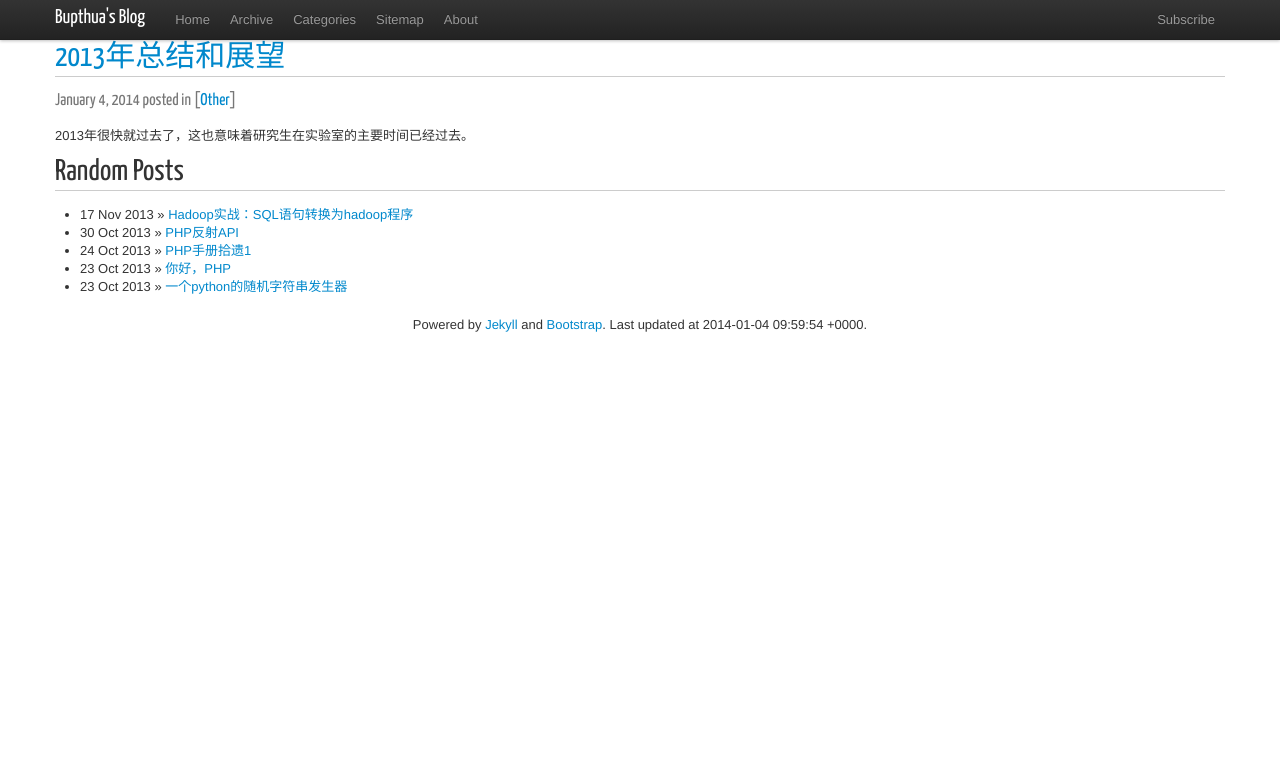
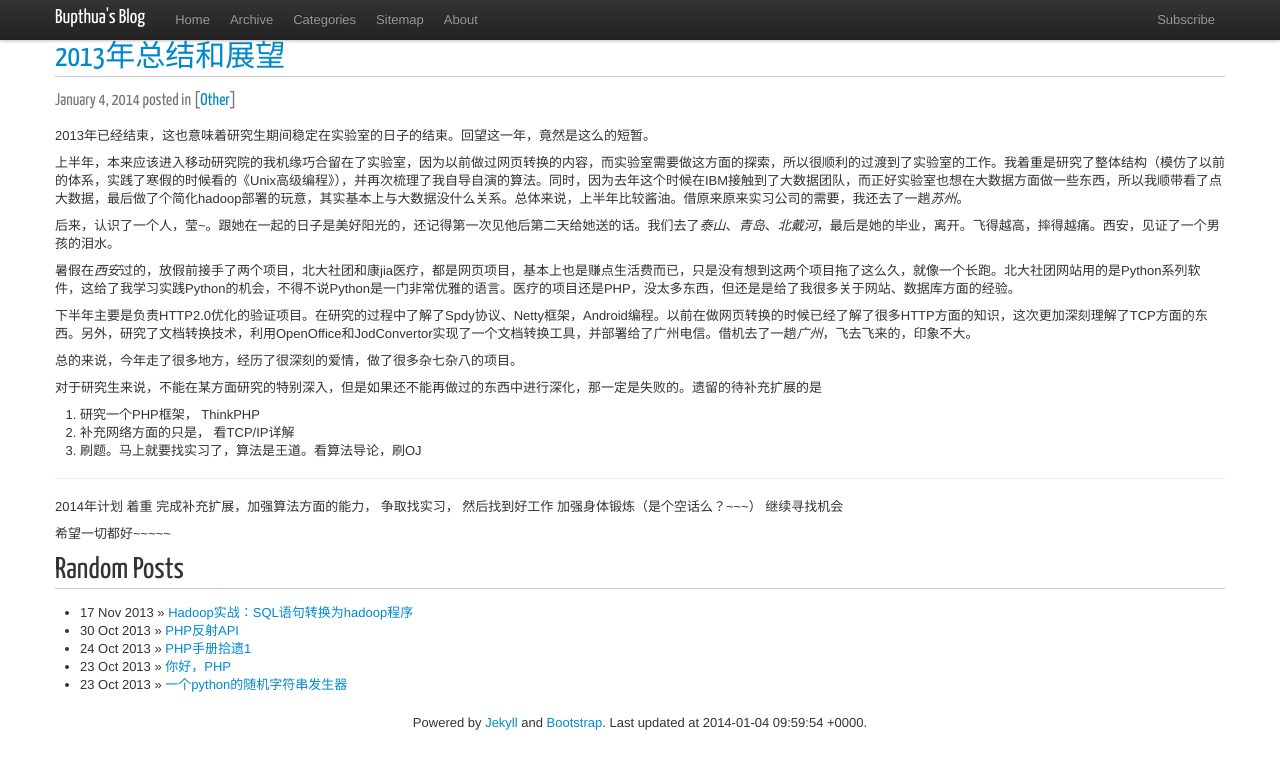
Before and after one commit to bupthua/bupthua.github.com, a Jekyll site: the page built from _posts/2014/2014-1-4-2013review.md, in a window 1280 px wide. Shown: the top 769 px of the page. Built offline with Jekyll 4.4.1, drawn with Linux system fonts in a browser that asks for light colours; nearby versions of some CDN libraries; Markdown is read by kramdown in place of the engine named in the settings; comment, search, counter and statistics services are not loaded.

Commit message:
更新2013总结

```diff
--- a/_posts/2014/2014-1-4-2013review.md
+++ b/_posts/2014/2014-1-4-2013review.md
@@ -4,4 +4,28 @@ title: 2013年总结和展望
 category: Other
 ---
 
-2013年很快就过去了，这也意味着研究生在实验室的主要时间已经过去。
+2013年已经结束，这也意味着研究生期间稳定在实验室的日子的结束。回望这一年，竟然是这么的短暂。
+
+上半年，本来应该进入移动研究院的我机缘巧合留在了实验室，因为以前做过网页转换的内容，而实验室需要做这方面的探索，所以很顺利的过渡到了实验室的工作。我着重是研究了整体结构（模仿了以前的体系，实践了寒假的时候看的《Unix高级编程》），并再次梳理了我自导自演的算法。同时，因为去年这个时候在IBM接触到了大数据团队，而正好实验室也想在大数据方面做一些东西，所以我顺带看了点大数据，最后做了个简化hadoop部署的玩意，其实基本上与大数据没什么关系。总体来说，上半年比较酱油。借原来原来实习公司的需要，我还去了一趟*苏州*。
+
+后来，认识了一个人，莹~。跟她在一起的日子是美好阳光的，还记得第一次见他后第二天给她送的话。我们去了*泰山*、*青岛*、*北戴河*，最后是她的毕业，离开。飞得越高，摔得越痛。西安，见证了一个男孩的泪水。
+
+暑假在*西安*过的，放假前接手了两个项目，北大社团和康jia医疗，都是网页项目，基本上也是赚点生活费而已，只是没有想到这两个项目拖了这么久，就像一个长跑。北大社团网站用的是Python系列软件，这给了我学习实践Python的机会，不得不说Python是一门非常优雅的语言。医疗的项目还是PHP，没太多东西，但还是是给了我很多关于网站、数据库方面的经验。
+
+下半年主要是负责HTTP2.0优化的验证项目。在研究的过程中了解了Spdy协议、Netty框架，Android编程。以前在做网页转换的时候已经了解了很多HTTP方面的知识，这次更加深刻理解了TCP方面的东西。另外，研究了文档转换技术，利用OpenOffice和JodConvertor实现了一个文档转换工具，并部署给了广州电信。借机去了一趟*广州*，飞去飞来的，印象不大。
+
+总的来说，今年走了很多地方，经历了很深刻的爱情，做了很多杂七杂八的项目。
+
+对于研究生来说，不能在某方面研究的特别深入，但是如果还不能再做过的东西中进行深化，那一定是失败的。遗留的待补充扩展的是
+
+1. 研究一个PHP框架， ThinkPHP
+2. 补充网络方面的只是， 看TCP/IP详解
+3. 刷题。马上就要找实习了，算法是王道。看算法导论，刷OJ
+
+___________________________________________________________________
+2014年计划
+着重 完成补充扩展，加强算法方面的能力， 争取找实习， 然后找到好工作
+加强身体锻炼（是个空话么？~~~）
+继续寻找机会
+
+希望一切都好~~~~~
```
